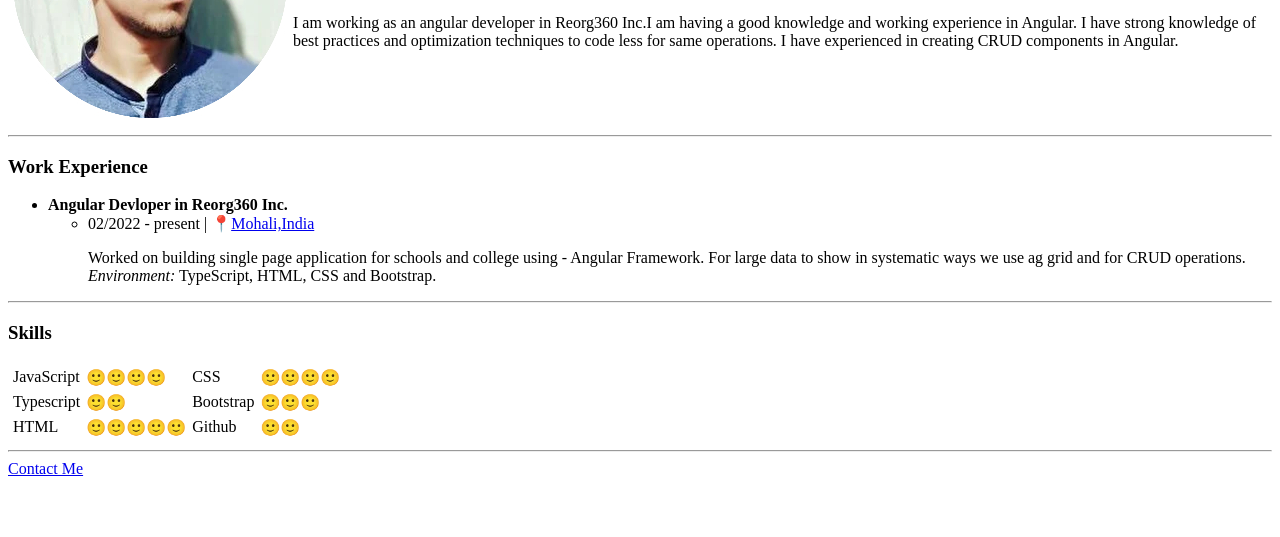
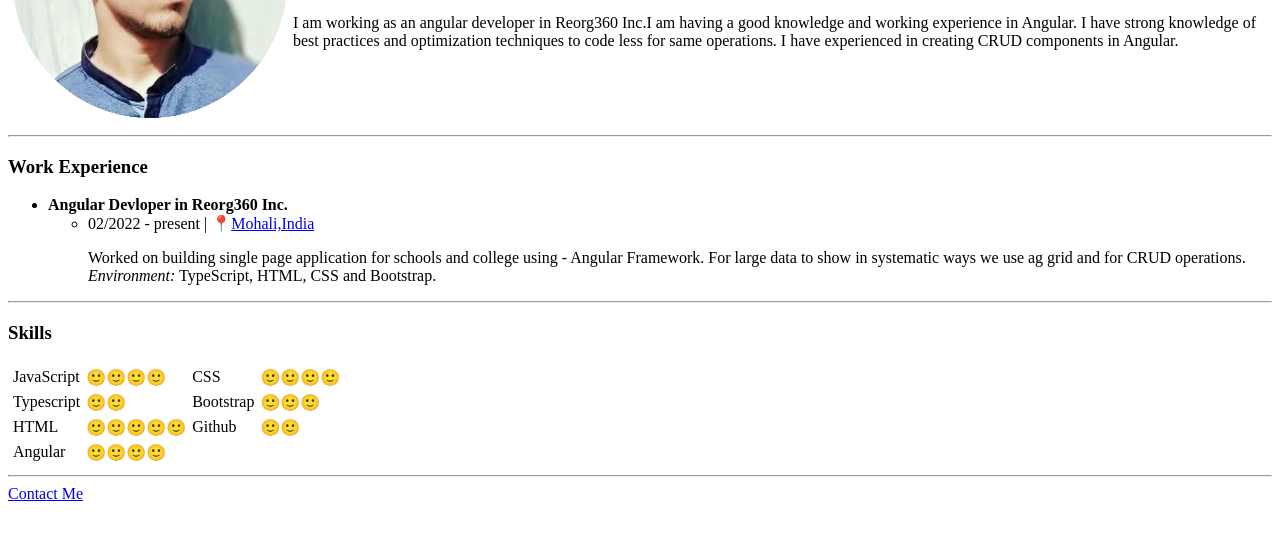
Before and after one commit to ritshkr1/cv, a plain HTML site: page index.html in a window 1280 px wide. Shown: the part 169-706 px from the top of the page. Drawn offline with Linux system fonts and the light colour scheme.

Commit message:
made minor change

```diff
--- a/index.html
+++ b/index.html
@@ -69,6 +69,10 @@
         <td>Github</td>
         <td>🙂🙂</td>
       </tr>
+      <tr>
+        <td>Angular</td>
+        <td>🙂🙂🙂🙂</td>
+      </tr>
     </table>
     <hr />
     <a href="contact.html">Contact Me</a>
```
